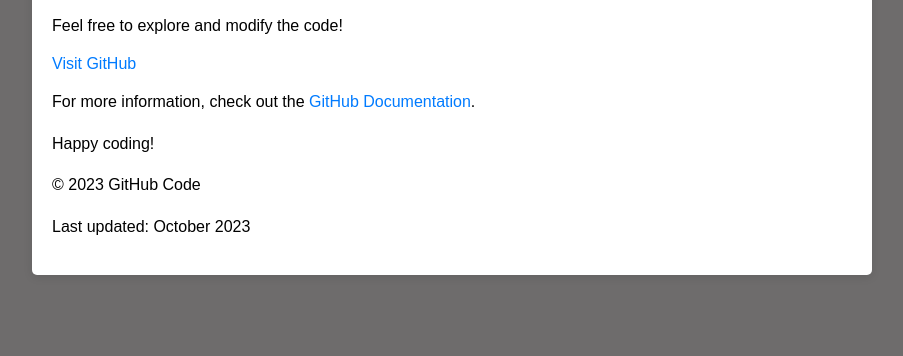
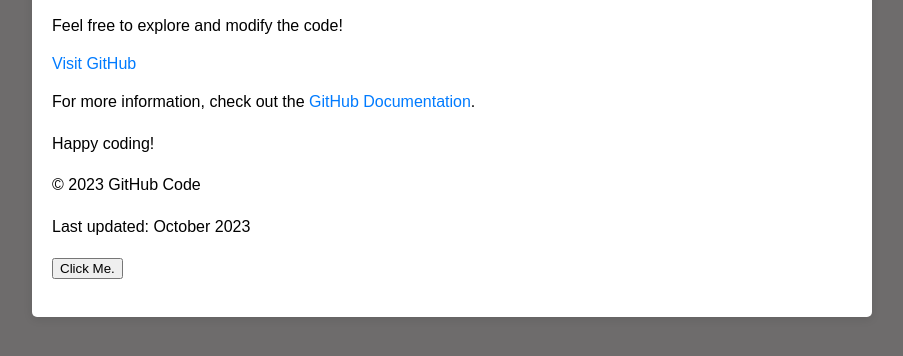
Before and after one commit to AkshitaGupta97/GithubCode, a plain HTML site: page index.html in a window 1280 px wide. Shown: the part 148-504 px from the top of the page, without its empty margins (188-1091 px from the left). Drawn offline with Linux system fonts and the light colour scheme.

Commit message:
add click me

```diff
--- a/index.html
+++ b/index.html
@@ -45,6 +45,7 @@
         <p>Happy coding!</p>
         <p>© 2023 GitHub Code</p>
         <p>Last updated: October 2023</p>
+        <p><button>Click Me.</button></p>
     </div>
 </body>
 </html>
```
